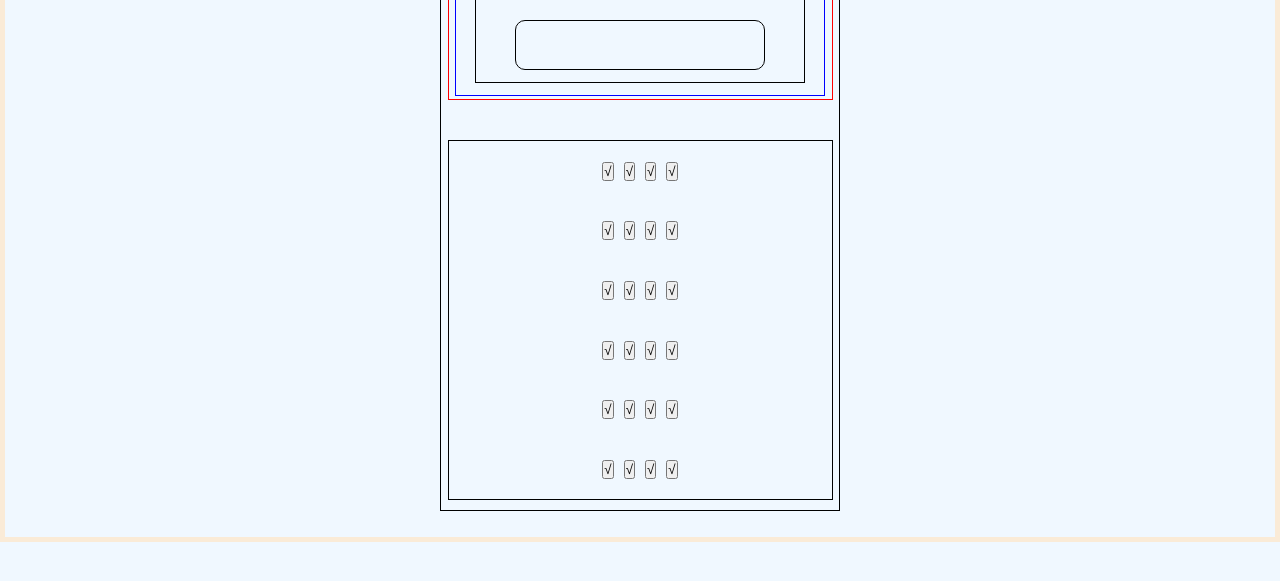
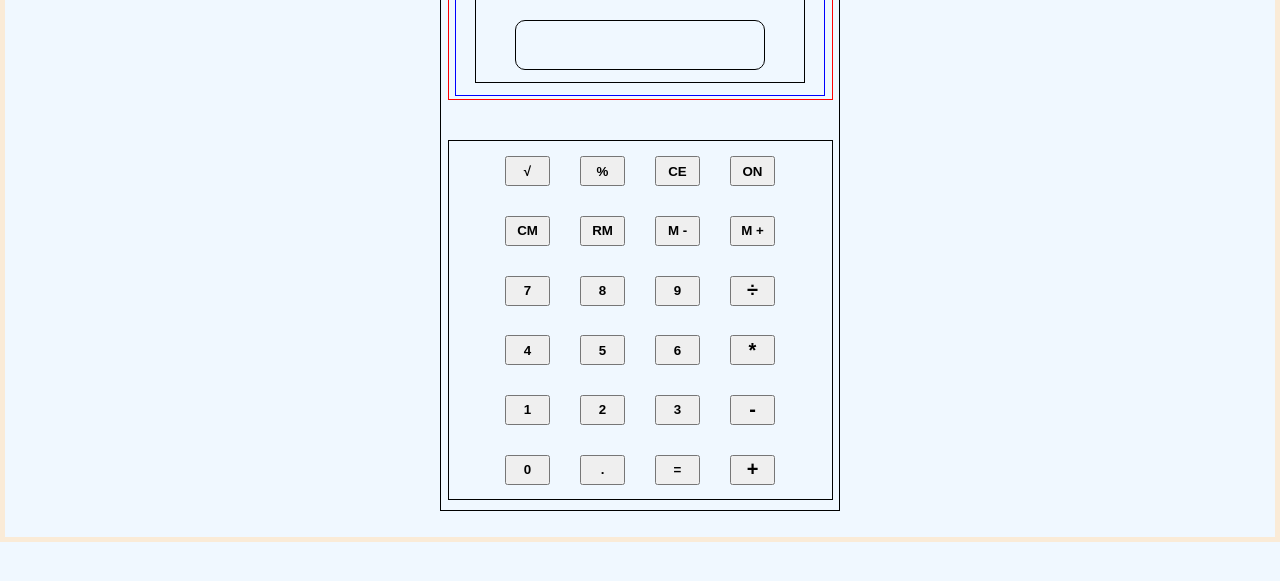
Before and after one commit to shivmurjani/calculator, a plain HTML site: page index.html in a window 1280 px wide. Shown: the part 139-720 px from the top of the page. Drawn offline with Linux system fonts and the light colour scheme.

Commit message:
buttons, extended

```diff
--- a/index.html
+++ b/index.html
@@ -25,46 +25,43 @@
         </div>
         <div class="button-frame">
         <div class="buttons-0-3">
-            <div class="btn"><button>√</button></div>
-            <div class="btn"><button>√</button></div>
-            <div class="btn"><button>√</button></div>
-            <div class="btn"><button>√</button></div>
+            <div class="btn"><button id="sqroot">√</button></div>
+            <div class="btn"><button id="percent">%</button></div>
+            <div class="btn"><button id="ce">CE</button></div>
+            <div class="btn"><button id="on">ON</button></div>
         </div>
         <div class="buttons-4-7">
-            <div class="btn"><button>√</button></div>
-            <div class="btn"><button>√</button></div>
-            <div class="btn"><button>√</button></div>
-            <div class="btn"><button>√</button></div>
+            <div class="btn"><button id="cm">CM</button></div>
+            <div class="btn"><button id="rm">RM</button></div>
+            <div class="btn"><button id="m-minus">M -</button></div>
+            <div class="btn"><button id="m-plus">M +</button></div>
         </div>
         <div class="buttons-8-11">
-            <div class="btn"><button>√</button></div>
-            <div class="btn"><button>√</button></div>
-            <div class="btn"><button>√</button></div>
-            <div class="btn"><button>√</button></div>
+            <div class="btn"><button id="seven">7</button></div>
+            <div class="btn"><button id="eight">8</button></div>
+            <div class="btn"><button id="nine">9</button></div>
+            <div class="btn operator"><button id="divide">÷</button></div>
         </div>
         <div class="buttons-12-15">
-            <div class="btn"><button>√</button></div>
-            <div class="btn"><button>√</button></div>
-            <div class="btn"><button>√</button></div>
-            <div class="btn"><button>√</button></div>
+            <div class="btn"><button id="four">4</button></div>
+            <div class="btn"><button id="five">5</button></div>
+            <div class="btn"><button id="six">6</button></div>
+            <div class="btn operator"><button id="multiply">*</button></div>
         </div>
         <div class="buttons-16-19">
-            <div class="btn"><button>√</button></div>
-            <div class="btn"><button>√</button></div>
-            <div class="btn"><button>√</button></div>
-            <div class="btn"><button>√</button></div>
+            <div class="btn"><button id="one">1</button></div>
+            <div class="btn"><button id="two">2</button></div>
+            <div class="btn"><button id="three">3</button></div>
+            <div class="btn operator"><button id="minus">-</button></div>
         </div>
         <div class="buttons-20-23">
-            <div class="btn"><button>√</button></div>
-            <div class="btn"><button>√</button></div>
-            <div class="btn"><button>√</button></div>
-            <div class="btn"><button>√</button></div>
+            <div class="btn"><button id="zero">0</button></div>
+            <div class="btn"><button id="dot">.</button></div>
+            <div class="btn"><button id="equal">=</button></div>
+            <div class="btn operator"><button id="add">+</button></div>
         </div>
         </div>
     </div>
-
-
-
     <script src="script.js"></script>
 </body>
 </html>
--- a/styles.css
+++ b/styles.css
@@ -92,5 +92,18 @@ body{
 }
 .buttons-0-3,.buttons-4-7,.buttons-8-11,.buttons-12-15,.buttons-16-19,.buttons-20-23{
     display: flex;
-    gap: 10px;
+    gap:30px;
+
+
 }
+button{
+    height: 30px;
+    width: 45px;
+    font-weight: 800;
+
+}
+.operator button{
+    text-align: center;
+    font-size: 20px;
+    font-weight: 700;
+}
```
